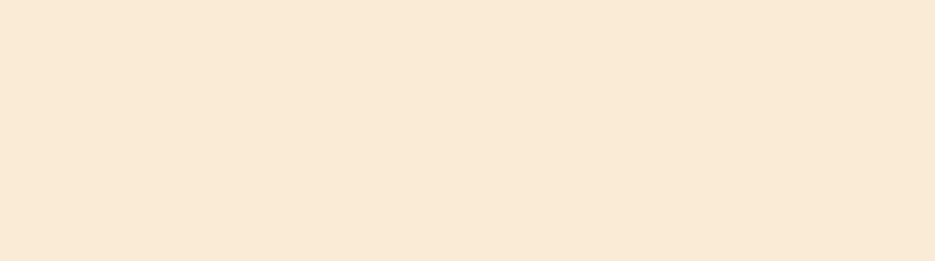
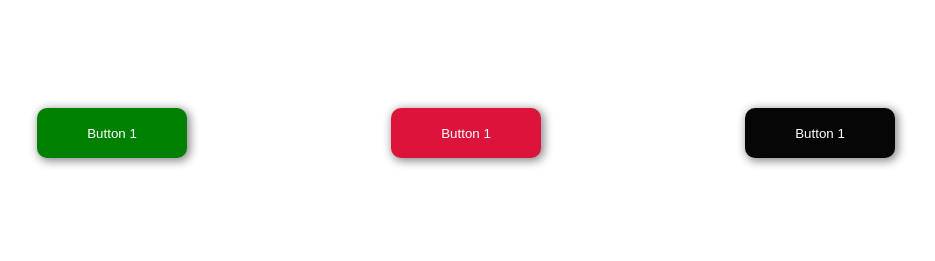
Before and after one commit to shaky411/repo1, a plain HTML site: page index.html in a window 1280 px wide. Shown: the whole page, without its empty margins (71-1006 px from the left). Drawn offline with Linux system fonts and the light colour scheme.

Commit message:
updated files

```diff
--- a/index.html
+++ b/index.html
@@ -8,6 +8,19 @@
     <title>Document</title>
 </head>
 <body>
+<main>
+    <button class="btn btn-1">
+        Button 1
+    </button>
+    <button class="btn btn-2">
+        Button 1
+    </button>
+    <button class="btn btn-3">
+        Button 1
+    </button>
+
+</main>
+
 
 </body>
 </html>
--- a/main.css
+++ b/main.css
@@ -1,4 +1,23 @@
-* {
-    margin: 0;
-    background-color: antiquewhite;
+.btn {
+    margin: 100px;
+    width: 150px;
+    height: 50px;
+    margin: 50;
+    padding: 10px;
+    color: white;
+    border-radius: 10px;
+    border-style: none;
+    box-shadow: 2px 2px 10px 1px #888888;
 }
+
+.btn-1 {
+    background-color: green;
+}
+
+.btn-2 {
+    background-color: crimson;
+}
+
+.btn-3 {
+    background-color: rgb(6, 6, 6);
+}
```
